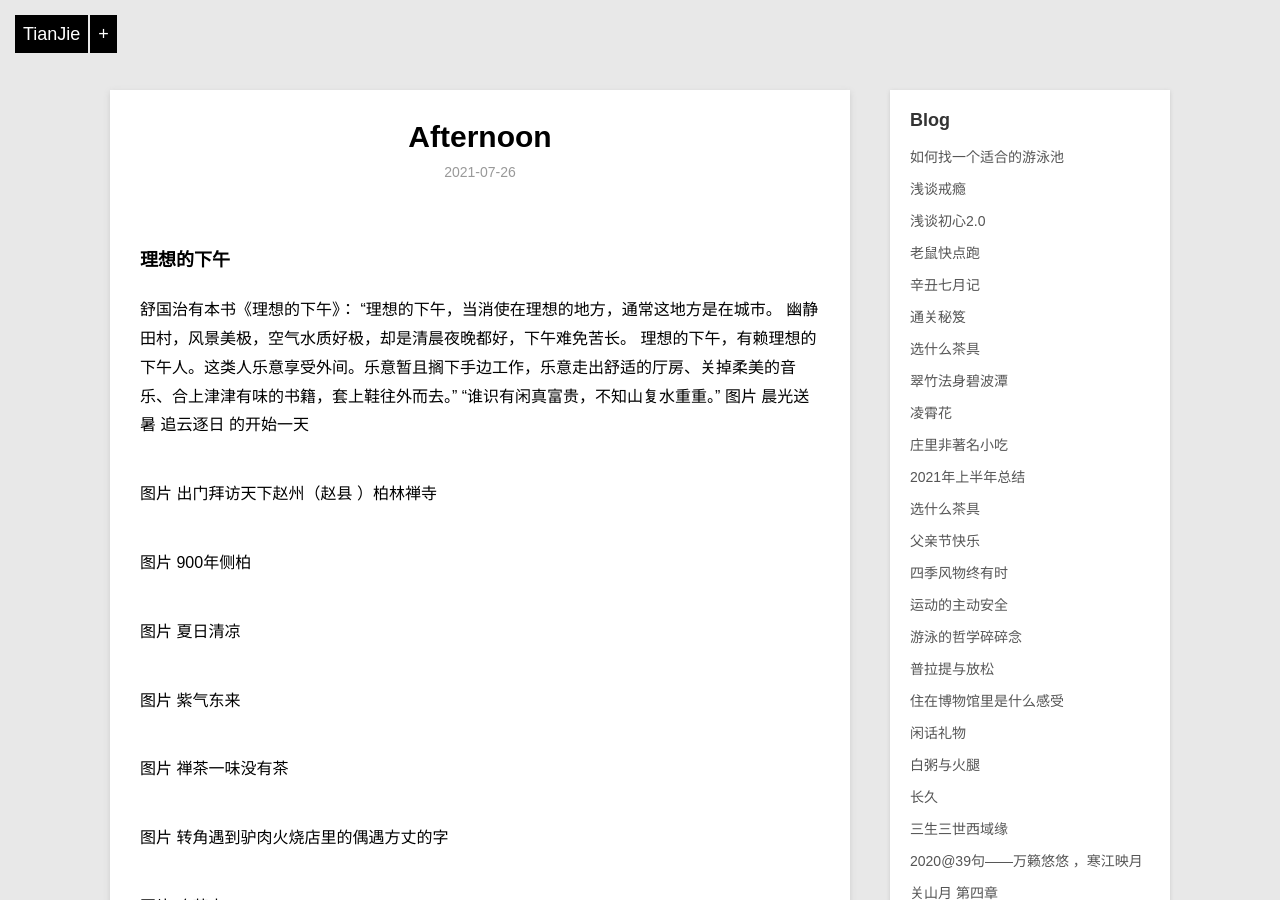
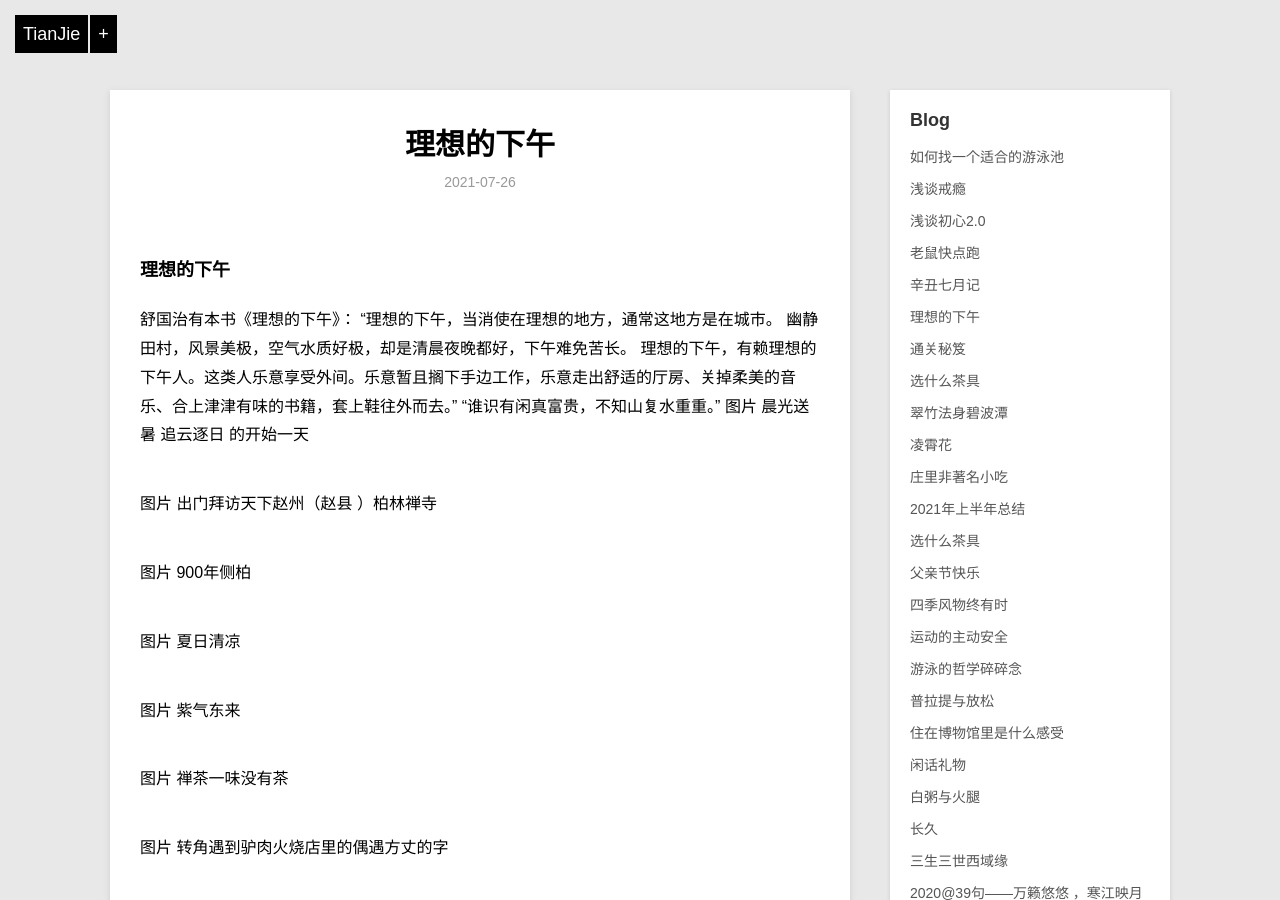
Before and after one commit to violettianjie/violettianjie.github.io, a Jekyll site: the page built from _posts/blog/2021-07-26-afternoon.md, in a window 1280 px wide and 900 px high. Built offline with Jekyll 4.4.1, drawn with Linux system fonts in a browser that asks for light colours; our own code applies the rules of GitHub Pages for plain Markdown files.

Commit message:
Update 2021-07-26-afternoon.md

```diff
--- a/_posts/blog/2021-07-26-afternoon.md
+++ b/_posts/blog/2021-07-26-afternoon.md
@@ -1,3 +1,9 @@
+---
+layout: post
+title: "  理想的下午 "
+description: "游记"
+category: blog
+---
 
 ### 理想的下午
 舒国治有本书《理想的下午》：
```
